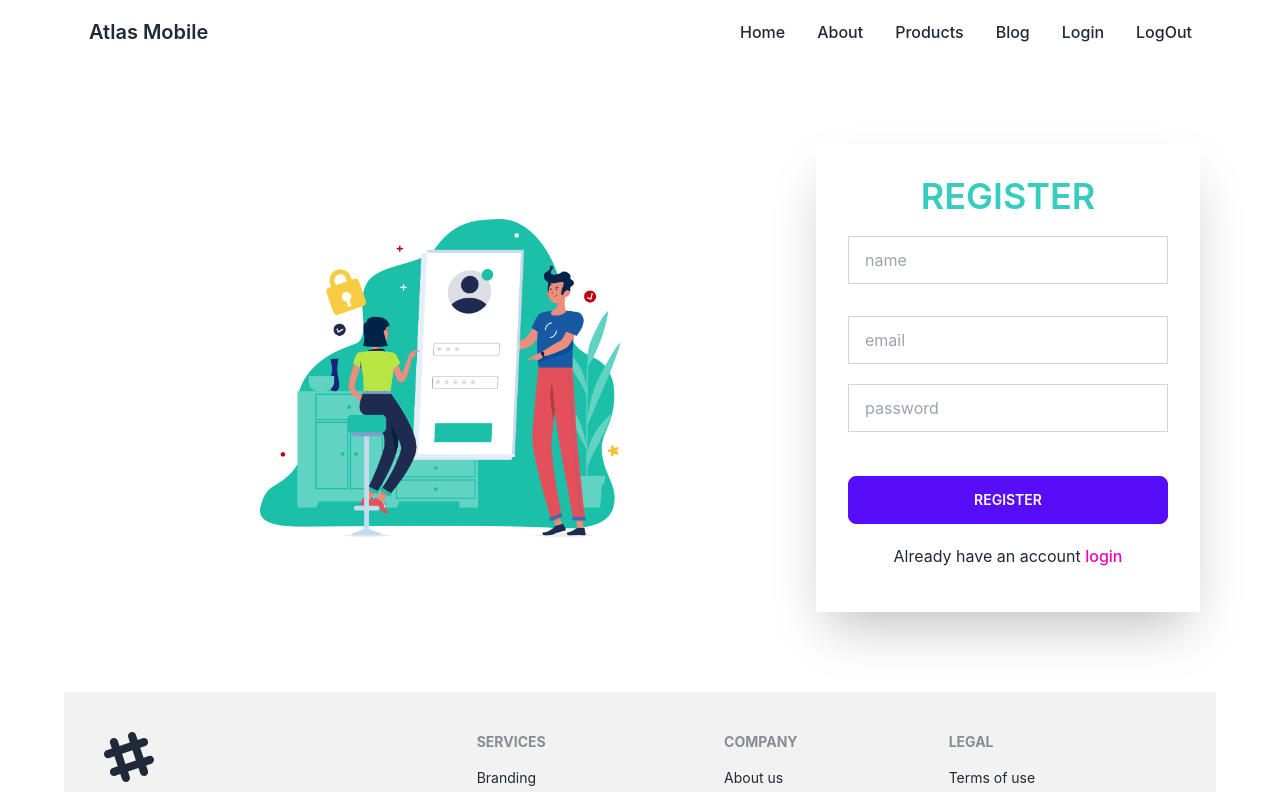
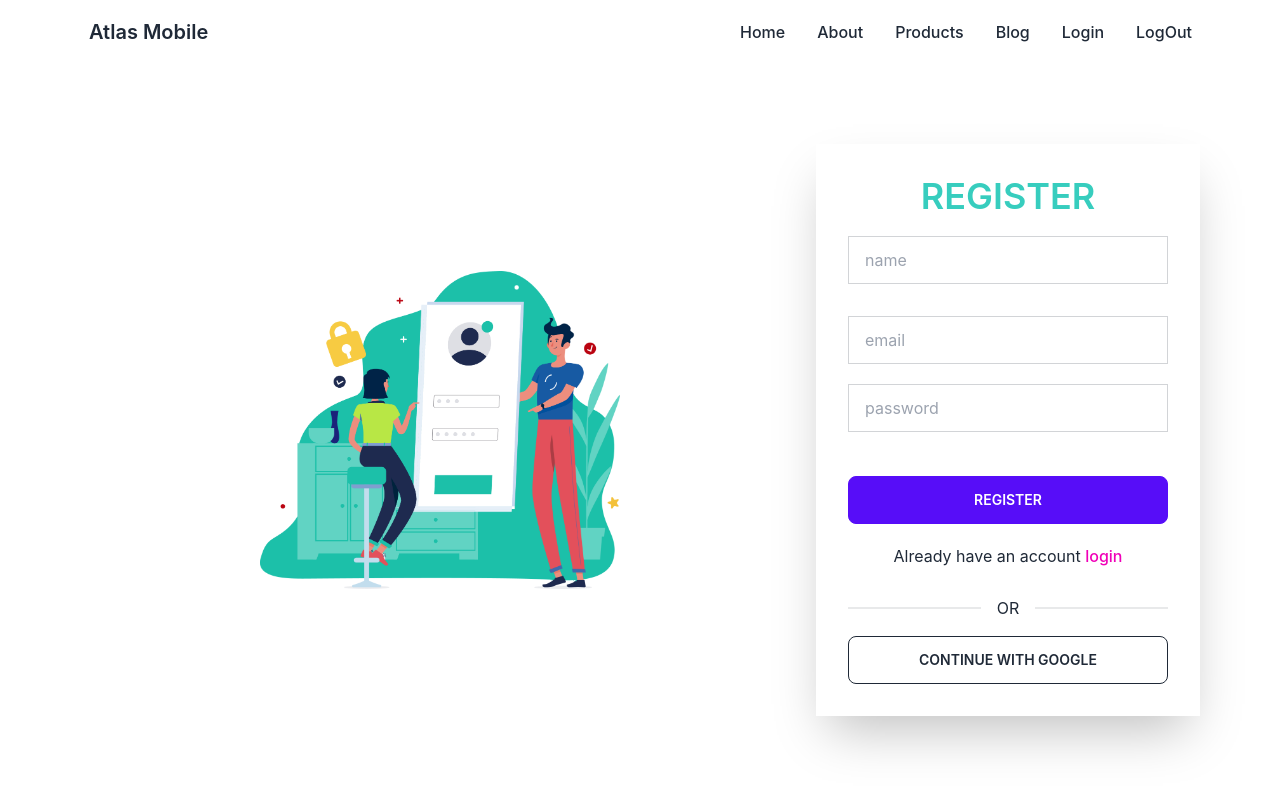
Before and after one commit to rimon005/Atlas-mobile-clinet, a React (Create React App) app: page /register in a window 1280 px wide. Shown: the top 792 px of the page. Built offline with nearby package versions, Linux system fonts and the light colour scheme.

Commit message:
create googleSignIn

```diff
--- a/package.json
+++ b/package.json
@@ -8,9 +8,11 @@
     "@testing-library/react": "^13.4.0",
     "@testing-library/user-event": "^13.5.0",
     "daisyui": "^2.42.0",
+    "firebase": "^9.14.0",
     "react": "^18.2.0",
     "react-dom": "^18.2.0",
     "react-hook-form": "^7.39.5",
+    "react-hot-toast": "^2.4.0",
     "react-router-dom": "^6.4.3",
     "react-scripts": "5.0.1",
     "web-vitals": "^2.1.4"
--- a/src/Pages/Authentication/Register/Register.js
+++ b/src/Pages/Authentication/Register/Register.js
@@ -1,16 +1,26 @@
-import { React } from 'react';
+import { React , useContext } from 'react';
 import { Link, useNavigate } from 'react-router-dom';
 import { useForm } from "react-hook-form";
 import registerImg from '../../../assets/login@4x.png'
+import { AuthContext } from '../../../contexts/Authprovider/AuthProvider';
 
 const Register = () => {
     const { register, formState: { errors }, handleSubmit } = useForm();
+    const {user , googleSignIn } = useContext(AuthContext)
     const navigate = useNavigate();
     const handleRegister = data => {
         console.log(data);
 
     }
 
+    const handleGoogleSignIn = () => {
+        googleSignIn()
+        .then(result => {
+            const user = result.user;
+            console.log(user);
+        })
+        .catch(e => console.error(e))
+    }
 
 
 
@@ -38,6 +48,8 @@ const Register = () => {
                         <div>
                             <p className='text-center  my-3'>Already have an account <Link to='/login' className='text-secondary font-medium'>login</Link></p>
                         </div>
+                        <div className="divider my-3">OR</div>
+                        <button onClick={handleGoogleSignIn} className='btn btn-outline w-full'>CONTINUE WITH GOOGLE</button>
                     </form>
                 </div>
             </div>
--- /dev/null
+++ b/src/contexts/Authprovider/AuthProvider.js
@@ -0,0 +1,33 @@
+import React, { useState } from 'react';
+import { createContext } from 'react'
+import { getAuth, GoogleAuthProvider, signInWithPopup } from 'firebase/auth'
+import app from '../../firebase/firebase.config';
+
+export const AuthContext = createContext();
+const auth = getAuth(app);
+const googleProvider = new GoogleAuthProvider()
+
+const AuthProvider = ({ children }) => {
+    const [user, setUser] = useState(null);
+    const [loading, setLoading] = useState(true);
+
+    const googleSignIn = () => {
+        return signInWithPopup(auth ,googleProvider)
+    }
+
+
+
+
+    const authInfo = {
+        user,
+        loading,
+        googleSignIn
+    }
+    return (
+        <AuthContext.Provider value={authInfo}>
+            {children}
+        </AuthContext.Provider>
+    );
+};
+
+export default AuthProvider;
--- a/src/index.js
+++ b/src/index.js
@@ -3,11 +3,13 @@ import ReactDOM from 'react-dom/client';
 import './index.css';
 import App from './App';
 import reportWebVitals from './reportWebVitals';
-
+import AuthProvider from './contexts/Authprovider/AuthProvider';
 const root = ReactDOM.createRoot(document.getElementById('root'));
 root.render(
   <React.StrictMode>
-    <App />
+    <AuthProvider>
+      <App />
+    </AuthProvider>
   </React.StrictMode>
 );
 
```
Also changed, not shown: 1 other file (tests, documents, lock files or other folders).
